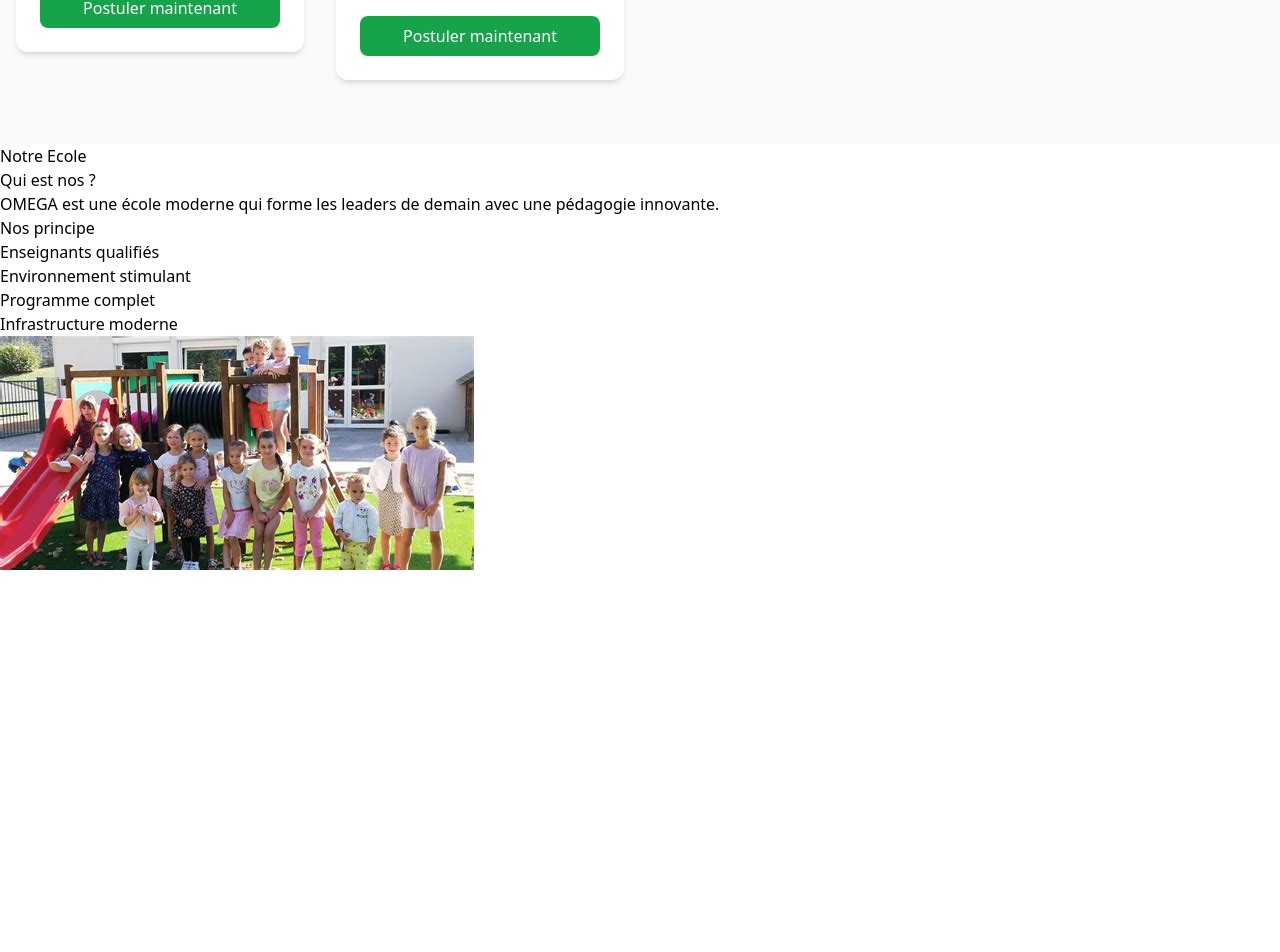
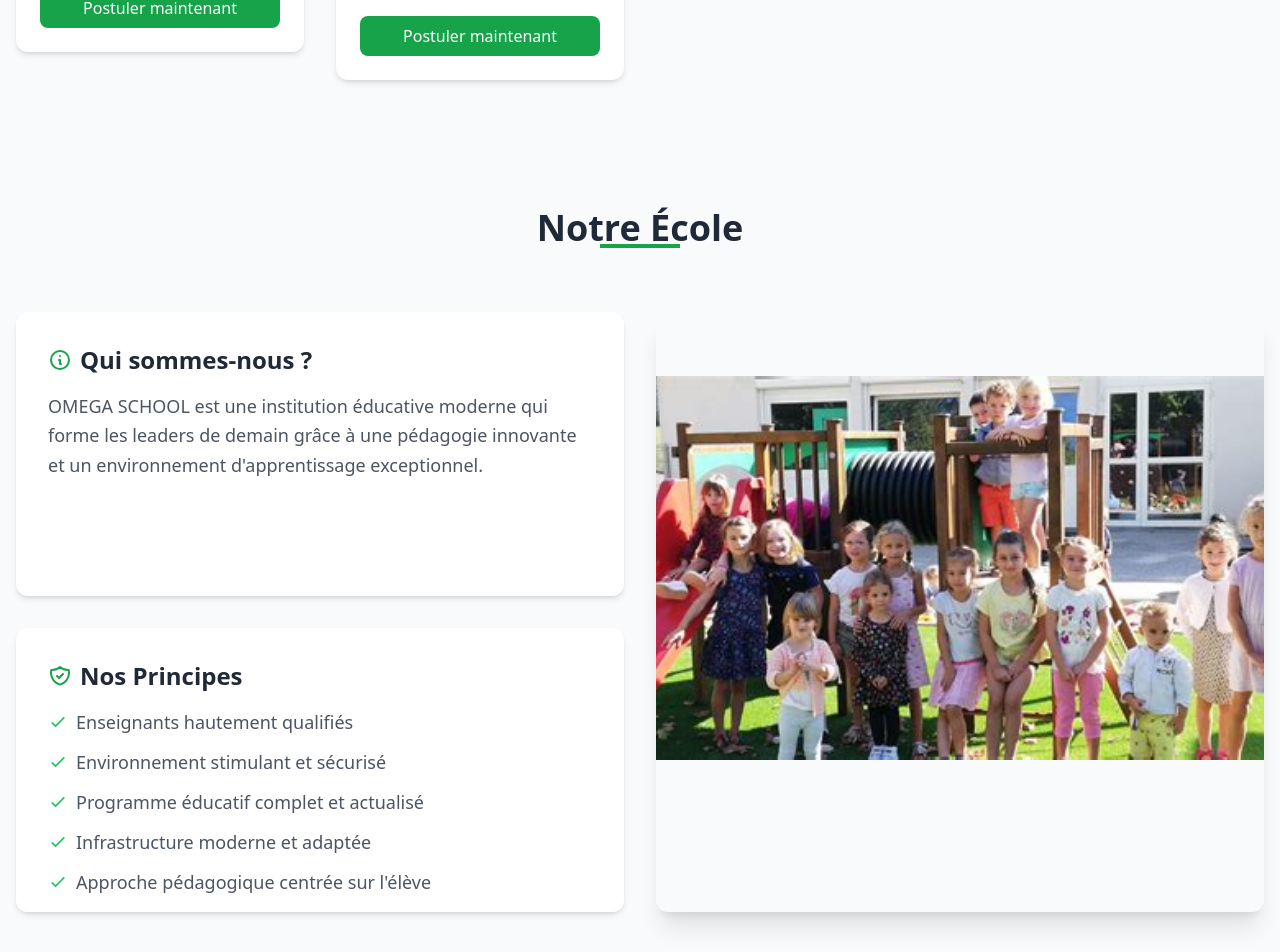
Before and after one commit to AHLALLAY/Redline-finale, a React (Vite) app in the folder Projet/FrontEnd/: page / in a window 1280 px wide. Shown: the part 776-1728 px from the top of the page. Before the commit the page ends 1346 px from the top, so only its background shows below. Built offline with nearby package versions, Linux system fonts and the light colour scheme.

Commit message:
style: Ajouter les classe de tailwind pour le style

```diff
--- a/Projet/FrontEnd/src/components/Home/Propos.jsx
+++ b/Projet/FrontEnd/src/components/Home/Propos.jsx
@@ -1,29 +1,63 @@
+import Carousel from './Carousel';
+
 function Propos() {
     return (
-        <section>
-            <div>
-                <h2>Notre Ecole</h2>
-                <div>
-                    {/* qui est nos */}
-                    <div>
-                        <div>
-                            <h4>Qui est nos ?</h4>
-                            <p>OMEGA est une école moderne qui forme les leaders de demain avec une pédagogie innovante.</p>
+        <section id="propos" className="py-16 bg-gray-50">
+            <div className="container mx-auto px-4">
+                <h2 className="text-4xl font-bold text-center mb-16 text-gray-800 relative">
+                    Notre École
+                    <div className="absolute bottom-0 left-1/2 transform -translate-x-1/2 w-20 h-1 bg-green-600 mt-6"></div>
+                </h2>
+
+                <div className="flex flex-col lg:flex-row gap-8 h-[600px]"> {/* Hauteur fixe pour le conteneur */}
+                    {/* Texte à gauche */}
+                    <div className="lg:w-1/2 flex flex-col gap-8 h-full">
+                        <div className="bg-white p-8 rounded-xl shadow-md hover:shadow-lg transition-shadow duration-300 h-1/2">
+                            <h3 className="text-2xl font-bold text-gray-800 mb-4 flex items-center">
+                                <svg className="w-6 h-6 mr-2 text-green-600" fill="none" stroke="currentColor" viewBox="0 0 24 24" xmlns="http://www.w3.org/2000/svg">
+                                    <path strokeLinecap="round" strokeLinejoin="round" strokeWidth={2} d="M13 16h-1v-4h-1m1-4h.01M21 12a9 9 0 11-18 0 9 9 0 0118 0z" />
+                                </svg>
+                                Qui sommes-nous ?
+                            </h3>
+                            <p className="text-lg text-gray-600 leading-relaxed">
+                                OMEGA SCHOOL est une institution éducative moderne qui forme les leaders de demain grâce à une pédagogie innovante et un environnement d'apprentissage exceptionnel.
+                            </p>
                         </div>
-                        <div>
-                            <h4>Nos principe</h4>
-                            <ul>
-                                <li>Enseignants qualifiés</li>
-                                <li>Environnement stimulant</li>
-                                <li>Programme complet</li>
-                                <li>Infrastructure moderne</li>
+
+                        <div className="bg-white p-8 rounded-xl shadow-md hover:shadow-lg transition-shadow duration-300 h-1/2 overflow-y-auto">
+                            <h3 className="text-2xl font-bold text-gray-800 mb-4 flex items-center">
+                                <svg className="w-6 h-6 mr-2 text-green-600" fill="none" stroke="currentColor" viewBox="0 0 24 24" xmlns="http://www.w3.org/2000/svg">
+                                    <path strokeLinecap="round" strokeLinejoin="round" strokeWidth={2} d="M9 12l2 2 4-4m5.618-4.016A11.955 11.955 0 0112 2.944a11.955 11.955 0 01-8.618 3.04A12.02 12.02 0 003 9c0 5.591 3.824 10.29 9 11.622 5.176-1.332 9-6.03 9-11.622 0-1.042-.133-2.052-.382-3.016z" />
+                                </svg>
+                                Nos Principes
+                            </h3>
+                            <ul className="space-y-3">
+                                {[
+                                    "Enseignants hautement qualifiés",
+                                    "Environnement stimulant et sécurisé",
+                                    "Programme éducatif complet et actualisé",
+                                    "Infrastructure moderne et adaptée",
+                                    "Approche pédagogique centrée sur l'élève",
+                                    "Technologies éducatives de pointe",
+                                    "Activités parascolaires enrichissantes",
+                                    "Suivi personnalisé de chaque étudiant"
+                                ].map((item, index) => (
+                                    <li key={index} className="flex items-start text-lg text-gray-600">
+                                        <svg className="w-5 h-5 text-green-500 mr-2 mt-1 flex-shrink-0" fill="none" stroke="currentColor" viewBox="0 0 24 24" xmlns="http://www.w3.org/2000/svg">
+                                            <path strokeLinecap="round" strokeLinejoin="round" strokeWidth={2} d="M5 13l4 4L19 7" />
+                                        </svg>
+                                        {item}
+                                    </li>
+                                ))}
                             </ul>
                         </div>
+                    </div>
 
-                    </div>
-                    {/* image */}
-                    <div>
-                        <img src="/img/2.jpg" alt="Elèves en classe" />
+                    {/* Carrousel à droite - version étendue */}
+                    <div className="lg:w-1/2 w-full h-full">
+                        <div className="rounded-xl overflow-hidden shadow-xl h-full">
+                            <Carousel className="h-full w-full object-cover" />
+                        </div>
                     </div>
                 </div>
             </div>
```
